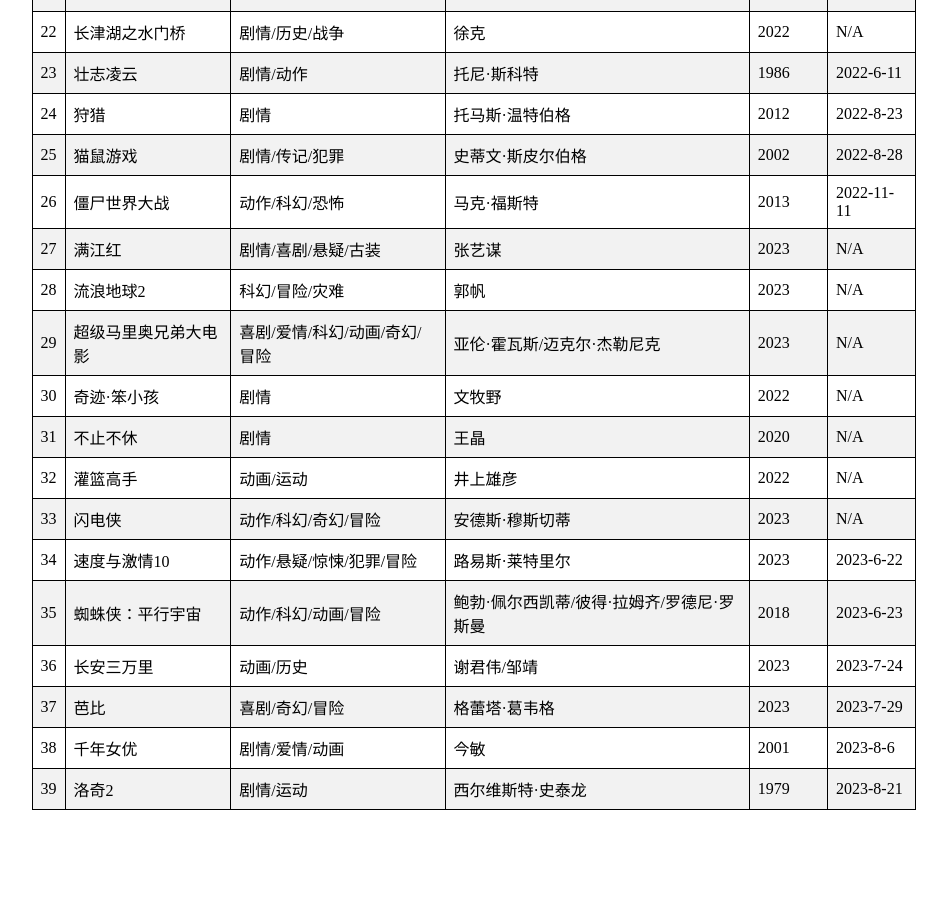
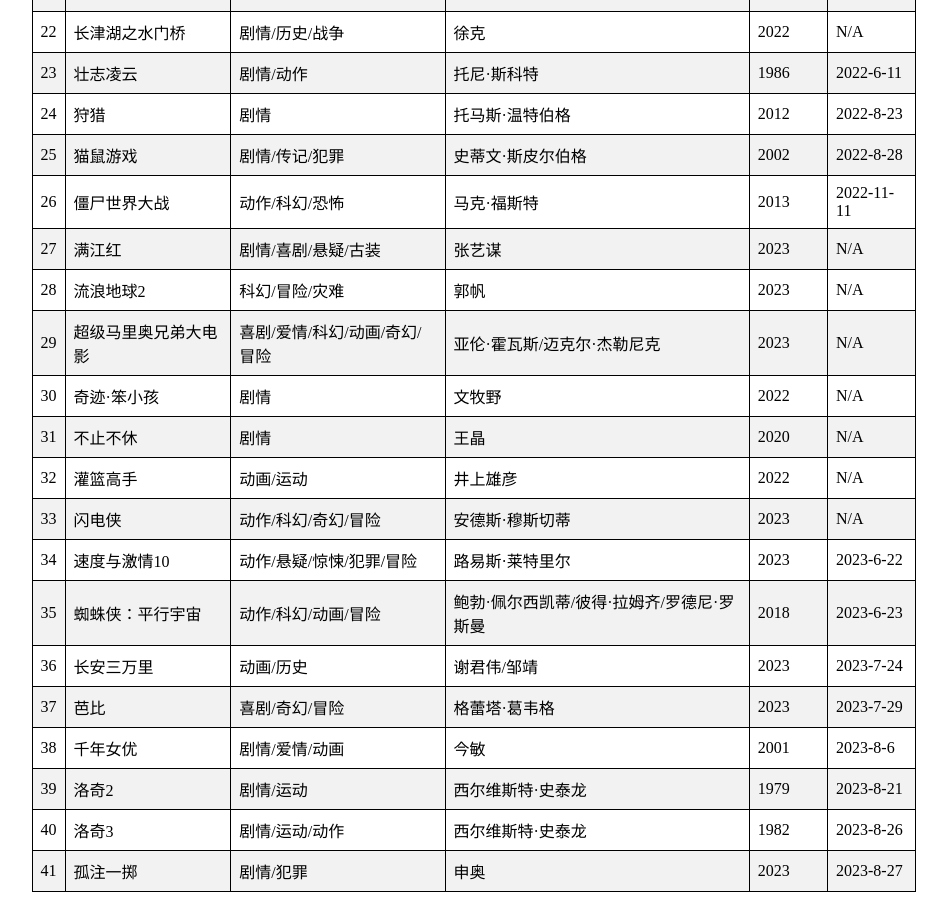
Before and after one commit to lccccc1024/lccccc1024.github.io, a Jekyll site: the page _posts/2023-8-10-光影.html, which Jekyll copies as it is, in a window 1280 px wide and 900 px high, scrolled down 1120 px. Shown: the whole window, without its empty margins (166-1113 px from the left). Built offline with Jekyll 4.4.1, drawn with Linux system fonts in a browser that asks for light colours; before the commit the page ends 1938 px from its top, so only the background shows below that.

Commit message:
Update 2023-8-10-光影.html

```diff
--- a/_posts/2023-8-10-光影.html
+++ b/_posts/2023-8-10-光影.html
@@ -363,6 +363,22 @@
         <td>1979</td>
         <td>2023-8-21</td>
     </tr>
+    <tr>
+        <td>40</td>
+        <td>洛奇3</td>
+        <td>剧情/运动/动作</td>
+        <td>西尔维斯特·史泰龙</td>
+        <td>1982</td>
+        <td>2023-8-26</td>
+    </tr>
+    <tr>
+        <td>41</td>
+        <td>孤注一掷</td>
+        <td>剧情/犯罪</td>
+        <td>申奥</td>
+        <td>2023</td>
+        <td>2023-8-27</td>
+    </tr>
 </table>
 
 </body>
```
